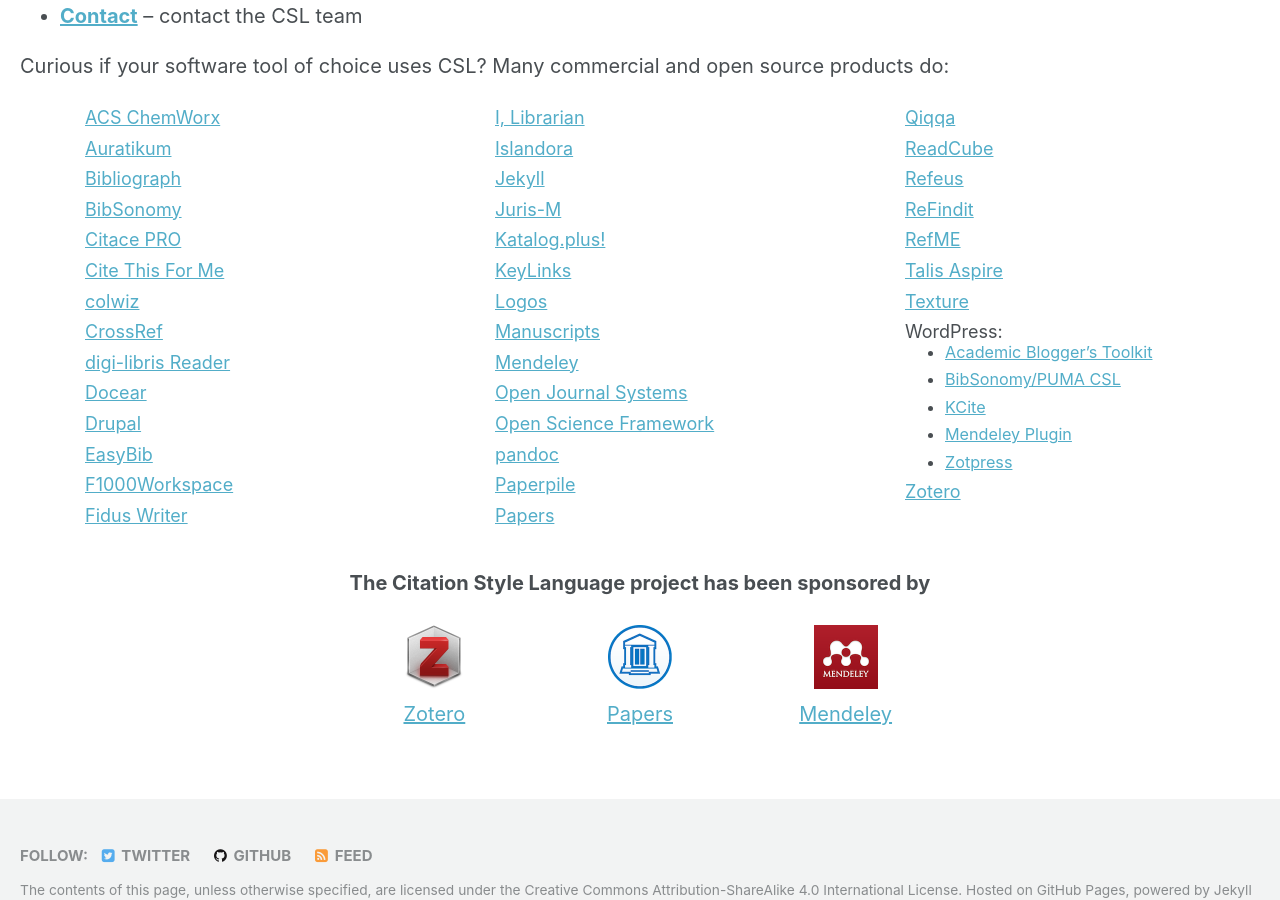
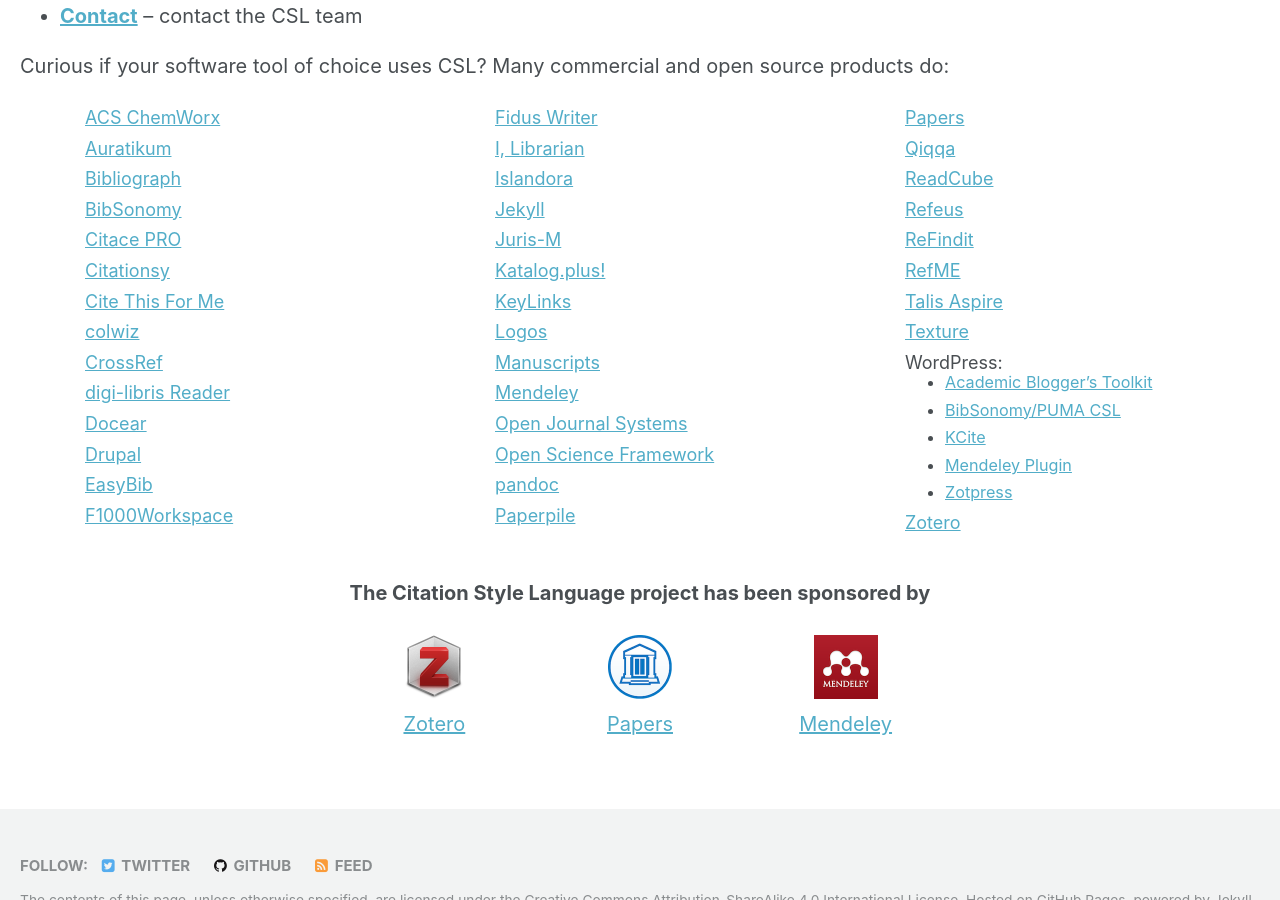
Before and after one commit to citation-style-language/citation-style-language.github.io, a Jekyll site: the page built from _pages/index.md, in a window 1280 px wide and 900 px high, scrolled down 698 px. Built offline with Jekyll 4.4.1, drawn with Linux system fonts in a browser that asks for light colours; the list of posts is cut into pages by our own code.

Commit message:
Update index.md

```diff
--- a/_pages/index.md
+++ b/_pages/index.md
@@ -18,6 +18,8 @@
     url: http://www.bibsonomy.org/
   - title: Citace PRO
     url: http://www.citace.com/citace-pro/
+  - title: Citationsy
+    url: https://citationsy.com/
   - title: Cite This For Me
     url: http://www.citethisforme.com/
   - title: colwiz
```
